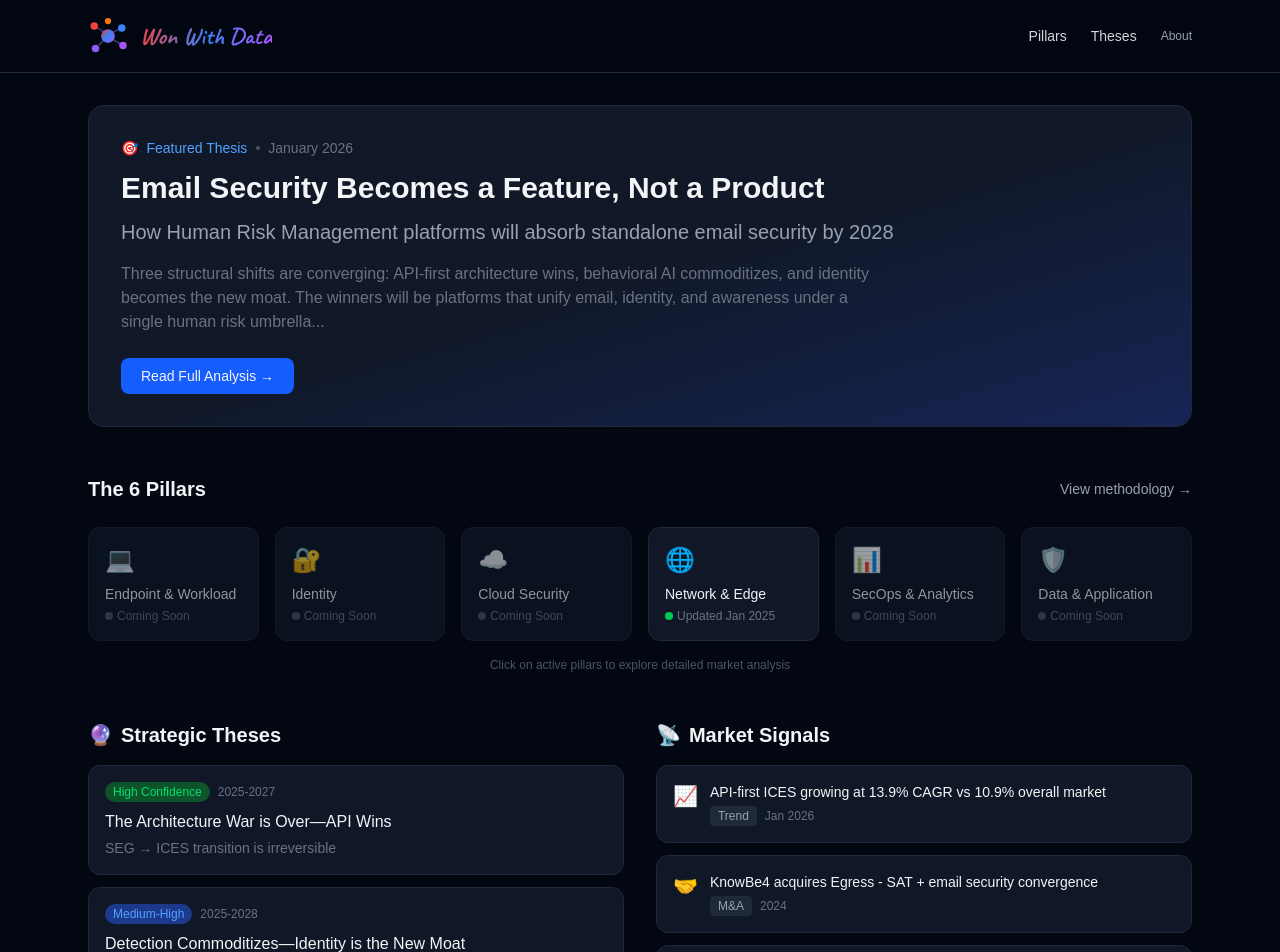
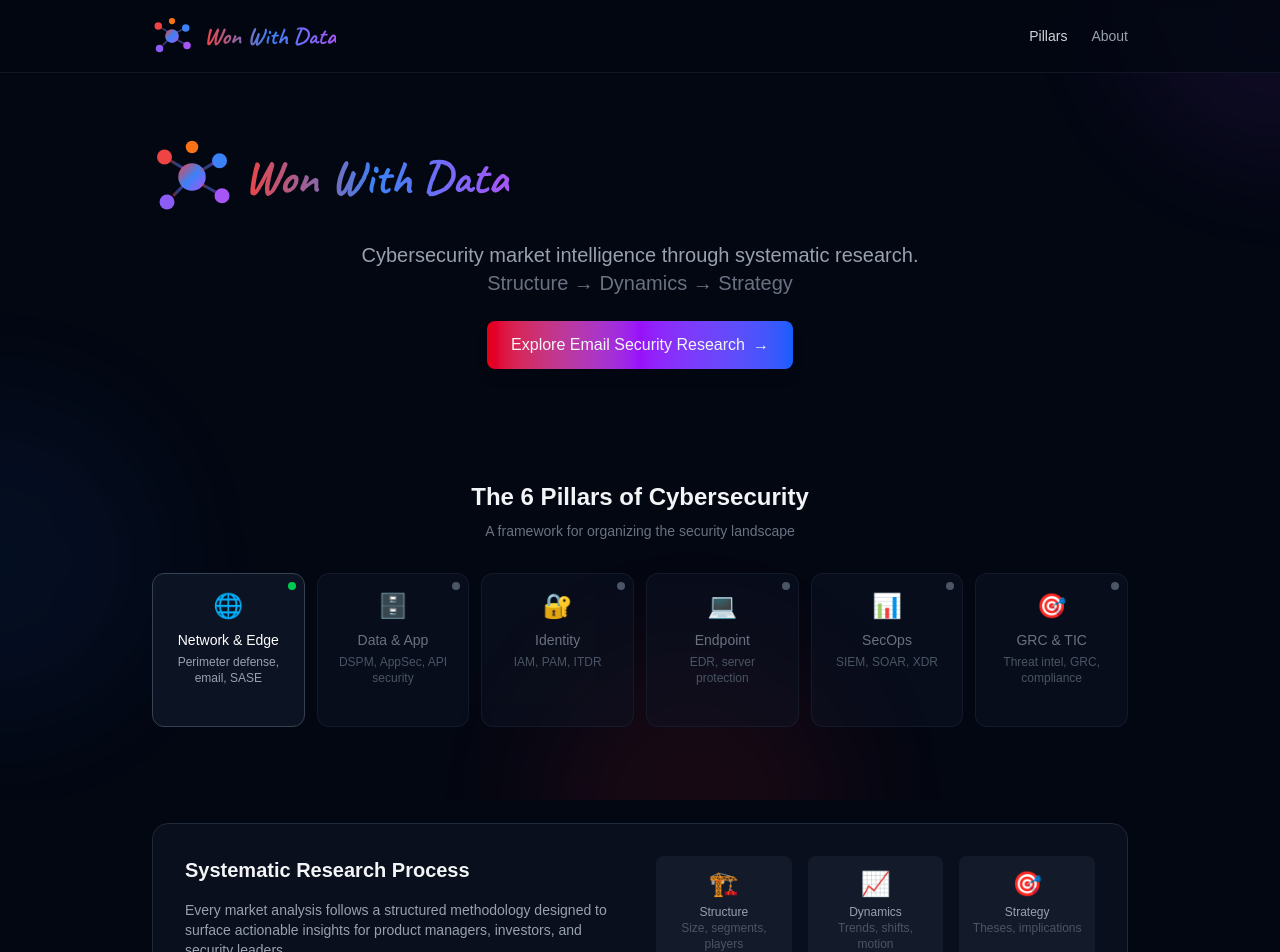
Before and after one commit to ansim0825/cybermarkets, a Next.js app: page / in a window 1280 px wide. Shown: the top 952 px of the page. Built offline with nearby package versions, Linux system fonts and the light colour scheme.

Commit message:
Add pillar-based URL structure with Network & Edge sub-segments

```diff
--- a/app/page.js
+++ b/app/page.js
@@ -1,5 +1,6 @@
-import Homepage from '../components/Homepage';
+"use client";
+import LandingPage from '../components/LandingPage';
 
 export default function Home() {
-  return <Homepage />;
+  return <LandingPage />;
 }
--- a/components/EmailSecurityPage.jsx
+++ b/app/pillars/network-edge/email-security/page.jsx
@@ -1,10 +1,22 @@
 "use client";
 
 import React, { useState } from 'react';
-import { Logo } from './Logo';
+import { Logo } from '@/components/Logo';
 
 const EmailSecurityPage = () => {
   const [activeSection, setActiveSection] = useState('overview');
+
+  // Network & Edge sub-segments
+  const subSegments = [
+    { id: 'email-security', name: 'Email Security', active: true, href: '/pillars/network-edge/email-security' },
+    { id: 'sase', name: 'SASE/SSE', active: false, href: '#' },
+    { id: 'ngfw', name: 'Next-Gen Firewall', active: false, href: '#' },
+    { id: 'ndr', name: 'NDR', active: false, href: '#' },
+    { id: 'ddos', name: 'DDoS Protection', active: false, href: '#' },
+    { id: 'waf', name: 'WAF', active: false, href: '#' },
+    { id: 'dns', name: 'DNS Security', active: false, href: '#' },
+    { id: 'sdwan', name: 'SD-WAN', active: false, href: '#' },
+  ];
 
   const srpSections = [
     { id: 'overview', name: 'Overview', icon: '📋' },
@@ -16,8 +28,8 @@ const EmailSecurityPage = () => {
     { id: 'theses', name: 'Strategic Theses', icon: '🔮' },
   ];
 
-  const pillarTags = [
-    { name: 'Network & Edge', primary: true },
+  // Related pillars (for cross-reference)
+  const relatedPillars = [
     { name: 'Data & Application', primary: false },
     { name: 'Identity', primary: false },
     { name: 'SecOps', primary: false },
@@ -35,7 +47,7 @@ const EmailSecurityPage = () => {
     { source: 'Mordor Intelligence', val2024: '$4.56B', val2025: '$5.23B', projection: '$9.55B (2030)', cagr: '12.78%' },
   ];
 
-  const subSegments = [
+  const marketSubSegments = [
     'Secure Email Gateway (SEG)',
     'Integrated Cloud Email Security (ICES)',
     'Email Data Loss Prevention',
@@ -177,11 +189,11 @@ const EmailSecurityPage = () => {
                 <Logo size="default" />
               </a>
               <span className="text-gray-600 hidden sm:inline">/</span>
-              <span className="text-gray-400 hidden sm:inline">Email Security</span>
+              <span className="text-gray-400 hidden sm:inline">Network & Edge</span>
             </div>
             <div className="flex items-center gap-6 text-sm">
               <a href="/#pillars" className="text-gray-300 hover:text-white">Pillars</a>
-              <a href="/#theses" className="text-gray-300 hover:text-white">Theses</a>
+              <a href="#theses" className="text-gray-300 hover:text-white">Theses</a>
               <a href="/#about" className="text-gray-400 hover:text-white text-xs">About</a>
             </div>
           </div>
@@ -190,24 +202,41 @@ const EmailSecurityPage = () => {
 
       <div className="max-w-6xl mx-auto px-6 py-8">
 
-        {/* Header */}
-        <div className="mb-8">
-          <div className="flex items-center gap-2 mb-4 flex-wrap">
-            {pillarTags.map((tag, idx) => (
+        {/* Sub-segment Navigation */}
+        <div className="mb-6">
+          <div className="flex items-center gap-2 flex-wrap">
+            {subSegments.map((seg) => (
+              <a
+                key={seg.id}
+                href={seg.href}
+                className={`text-xs px-3 py-1.5 rounded-full border transition-all ${
+                  seg.active
+                    ? 'bg-green-900/50 text-green-400 border-green-700'
+                    : 'bg-gray-800/50 text-gray-500 border-gray-700 hover:text-gray-400 hover:border-gray-600'
+                }`}
+              >
+                {seg.active && <span className="mr-1">●</span>}
+                {seg.name}
+              </a>
+            ))}
+          </div>
+
+          {/* Related pillars */}
+          <div className="flex items-center gap-2 mt-3">
+            <span className="text-xs text-gray-600">Also touches:</span>
+            {relatedPillars.map((pillar, idx) => (
               <span
                 key={idx}
-                className={`text-xs px-3 py-1 rounded-full ${
-                  tag.primary
-                    ? 'bg-green-900 text-green-400 border border-green-700'
-                    : 'bg-gray-800 text-gray-400 border border-gray-700'
-                }`}
+                className="text-xs px-2 py-0.5 rounded bg-gray-800/50 text-gray-500 border border-gray-800"
               >
-                {tag.primary && <span className="mr-1">●</span>}
-                {tag.name}
+                {pillar.name}
               </span>
             ))}
           </div>
+        </div>
 
+        {/* Header */}
+        <div className="mb-8">
           <h1 className="text-4xl font-bold mb-3">Email Security</h1>
           <p className="text-xl text-gray-400 mb-4">
             The $6B+ market where behavioral AI is disrupting 20 years of gateway architecture
@@ -345,9 +374,9 @@ const EmailSecurityPage = () => {
 
               {/* Sub-segments */}
               <div className="mb-6">
-                <h3 className="text-sm font-semibold text-gray-400 mb-3">Sub-Segments</h3>
+                <h3 className="text-sm font-semibold text-gray-400 mb-3">Email Security Sub-Segments</h3>
                 <div className="grid grid-cols-2 md:grid-cols-3 gap-3">
-                  {subSegments.map((seg, idx) => (
+                  {marketSubSegments.map((seg, idx) => (
                     <div key={idx} className="px-3 py-2 bg-gray-800 rounded-lg text-sm text-gray-300">
                       {seg}
                     </div>
--- /dev/null
+++ b/components/LandingPage.jsx
@@ -0,0 +1,202 @@
+"use client";
+
+import React, { useEffect, useState } from 'react';
+import { Logo } from '@/components/Logo';
+
+const LandingPage = () => {
+  const [isVisible, setIsVisible] = useState(false);
+
+  useEffect(() => {
+    setIsVisible(true);
+  }, []);
+
+  const pillars = [
+    {
+      id: 'network-edge',
+      name: 'Network & Edge',
+      icon: '🌐',
+      active: true,
+      href: '/pillars/network-edge/email-security',
+      description: 'Perimeter defense, email, SASE'
+    },
+    {
+      id: 'data-application',
+      name: 'Data & App',
+      icon: '🗄️',
+      active: false,
+      href: '#',
+      description: 'DSPM, AppSec, API security'
+    },
+    {
+      id: 'identity',
+      name: 'Identity',
+      icon: '🔐',
+      active: false,
+      href: '#',
+      description: 'IAM, PAM, ITDR'
+    },
+    {
+      id: 'endpoint-workload',
+      name: 'Endpoint',
+      icon: '💻',
+      active: false,
+      href: '#',
+      description: 'EDR, server protection'
+    },
+    {
+      id: 'secops',
+      name: 'SecOps',
+      icon: '📊',
+      active: false,
+      href: '#',
+      description: 'SIEM, SOAR, XDR'
+    },
+    {
+      id: 'grc',
+      name: 'GRC & TIC',
+      icon: '🎯',
+      active: false,
+      href: '#',
+      description: 'Threat intel, GRC, compliance'
+    },
+  ];
+
+  return (
+    <div className="min-h-screen bg-gray-950 text-gray-100 relative overflow-hidden">
+      {/* Animated background gradients */}
+      <div className="fixed inset-0 overflow-hidden pointer-events-none">
+        <div className="absolute -top-40 -right-40 w-80 h-80 bg-purple-500/10 rounded-full blur-3xl animate-pulse"></div>
+        <div className="absolute top-1/2 -left-40 w-80 h-80 bg-blue-500/10 rounded-full blur-3xl animate-pulse" style={{ animationDelay: '1s' }}></div>
+        <div className="absolute -bottom-40 right-1/3 w-80 h-80 bg-red-500/10 rounded-full blur-3xl animate-pulse" style={{ animationDelay: '2s' }}></div>
+      </div>
+
+      {/* Navigation */}
+      <nav className="border-b border-gray-800/50 bg-gray-950/80 backdrop-blur-sm sticky top-0 z-50">
+        <div className="max-w-5xl mx-auto px-6 py-4">
+          <div className="flex items-center justify-between">
+            <Logo size="default" />
+            <div className="flex items-center gap-6 text-sm">
+              <a href="#pillars" className="text-gray-300 hover:text-white transition-colors">Pillars</a>
+              <a href="#about" className="text-gray-400 hover:text-white transition-colors">About</a>
+            </div>
+          </div>
+        </div>
+      </nav>
+
+      {/* Hero Section */}
+      <section className={`relative z-10 transition-all duration-1000 ${isVisible ? 'opacity-100 translate-y-0' : 'opacity-0 translate-y-4'}`}>
+        <div className="max-w-5xl mx-auto px-6 py-16 text-center">
+          <div className="mb-6">
+            <Logo size="hero" />
+          </div>
+
+          <p className="text-xl text-gray-400 mb-6 max-w-2xl mx-auto">
+            Cybersecurity market intelligence through systematic research.
+            <br />
+            <span className="text-gray-500">Structure → Dynamics → Strategy</span>
+          </p>
+
+          <a
+            href="/pillars/network-edge/email-security"
+            className="inline-flex items-center gap-2 px-6 py-3 bg-gradient-to-r from-red-600 via-purple-600 to-blue-600 hover:from-red-500 hover:via-purple-500 hover:to-blue-500 rounded-lg font-medium transition-all shadow-lg hover:shadow-purple-500/20"
+          >
+            Explore Email Security Research
+            <span>→</span>
+          </a>
+        </div>
+      </section>
+
+      {/* Pillars Section */}
+      <section id="pillars" className="relative z-10 py-12">
+        <div className="max-w-5xl mx-auto px-6">
+          <div className="text-center mb-8">
+            <h2 className="text-2xl font-bold mb-2">The 6 Pillars of Cybersecurity</h2>
+            <p className="text-gray-500 text-sm">A framework for organizing the security landscape</p>
+          </div>
+
+          {/* 6-column grid */}
+          <div className="grid grid-cols-2 sm:grid-cols-3 lg:grid-cols-6 gap-3">
+            {pillars.map((pillar) => (
+              <a
+                key={pillar.id}
+                href={pillar.href}
+                className={`group relative p-4 rounded-xl border transition-all text-center ${
+                  pillar.active
+                    ? 'bg-gray-900/80 border-gray-700 hover:border-gray-600 hover:bg-gray-800/80 cursor-pointer'
+                    : 'bg-gray-900/40 border-gray-800/50 cursor-default'
+                }`}
+              >
+                {/* Status dot */}
+                <div className={`absolute top-2 right-2 w-2 h-2 rounded-full ${
+                  pillar.active ? 'bg-green-500' : 'bg-gray-600'
+                }`}></div>
+
+                <div className="text-2xl mb-2">{pillar.icon}</div>
+                <div className={`font-medium text-sm mb-1 ${pillar.active ? 'text-white' : 'text-gray-500'}`}>
+                  {pillar.name}
+                </div>
+                <div className={`text-xs ${pillar.active ? 'text-gray-400' : 'text-gray-600'}`}>
+                  {pillar.description}
+                </div>
+
+                {pillar.active && (
+                  <div className="mt-2 text-xs text-green-400 opacity-0 group-hover:opacity-100 transition-opacity">
+                    View research →
+                  </div>
+                )}
+              </a>
+            ))}
+          </div>
+        </div>
+      </section>
+
+      {/* About Section */}
+      <section id="about" className="relative z-10 py-12">
+        <div className="max-w-5xl mx-auto px-6">
+          <div className="bg-gray-900/50 rounded-2xl border border-gray-800 p-8">
+            <div className="grid md:grid-cols-2 gap-8">
+              <div>
+                <h2 className="text-xl font-bold mb-4">Systematic Research Process</h2>
+                <p className="text-gray-400 text-sm mb-4">
+                  Every market analysis follows a structured methodology designed to surface
+                  actionable insights for product managers, investors, and security leaders.
+                </p>
+                <a href="/methodology" className="text-sm text-blue-400 hover:text-blue-300 transition-colors">
+                  View methodology →
+                </a>
+              </div>
+
+              <div className="grid grid-cols-3 gap-4">
+                <div className="text-center p-3 bg-gray-800/50 rounded-lg">
+                  <div className="text-2xl mb-1">🏗️</div>
+                  <div className="text-xs text-gray-400">Structure</div>
+                  <div className="text-xs text-gray-600">Size, segments, players</div>
+                </div>
+                <div className="text-center p-3 bg-gray-800/50 rounded-lg">
+                  <div className="text-2xl mb-1">📈</div>
+                  <div className="text-xs text-gray-400">Dynamics</div>
+                  <div className="text-xs text-gray-600">Trends, shifts, motion</div>
+                </div>
+                <div className="text-center p-3 bg-gray-800/50 rounded-lg">
+                  <div className="text-2xl mb-1">🎯</div>
+                  <div className="text-xs text-gray-400">Strategy</div>
+                  <div className="text-xs text-gray-600">Theses, implications</div>
+                </div>
+              </div>
+            </div>
+          </div>
+        </div>
+      </section>
+
+      {/* Footer */}
+      <footer className="relative z-10 border-t border-gray-800/50 py-8">
+        <div className="max-w-5xl mx-auto px-6 text-center text-gray-500 text-sm">
+          <p>Built by Andy Simko • CISSP, GPEN, OSIR, OSTH</p>
+          <p className="text-gray-600 mt-1">10+ years in cybersecurity product management</p>
+        </div>
+      </footer>
+    </div>
+  );
+};
+
+export default LandingPage;
```
Also changed, not shown: app/pillars/network-edge/email-security/page.js (renamed from app/email-security/page.js).
